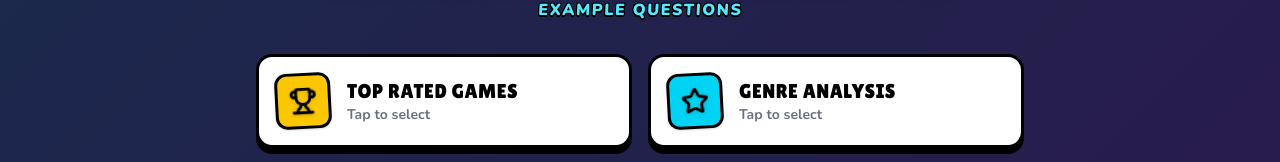
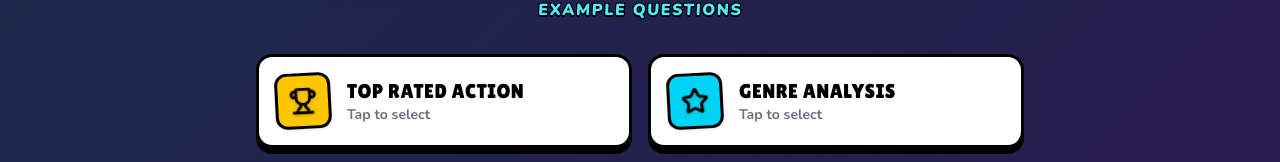
Before and after one commit to ShawnZong/amazing-game-analytics-ai-chatbot, a Next.js app in the folder apps/frontend/: page / in a window 1280 px wide. Shown: the part 334-496 px from the top of the page. Built offline with nearby package versions, Linux system fonts and the light colour scheme.

Commit message:
fix: improve markdown table rendering and add filters to suggestions

```diff
--- a/apps/frontend/src/client/components/chat/chat-list.tsx
+++ b/apps/frontend/src/client/components/chat/chat-list.tsx
@@ -16,29 +16,29 @@ interface ChatListProps {
 const SUGGESTIONS = [
   {
     icon: Trophy,
-    label: "Top Rated Games",
-    query: "What are the highest rated action games released in year 2025?",
+    label: "Top Rated Action",
+    query: "Show me action games with rating above 4.0 released in 2025 on PC platform with at least 100 reviews",
     bgColor: "bg-yellow-400",
     hoverColor: "group-hover:bg-yellow-300",
   },
   {
     icon: Star,
     label: "Genre Analysis",
-    query: "Compare the average ratings for Action and Strategy genres for games released in year 2025",
+    query: "Compare the average ratings for Action and Strategy genres for games released in 2025 on PC platform with at least 50 reviews",
     bgColor: "bg-cyan-400",
     hoverColor: "group-hover:bg-cyan-300",
   },
   {
     icon: Zap,
     label: "Game Analysis",
-    query: "Provide a summary and key performance metrics for the game Hollow Knight: Silksong.",
+    query: "Provide a summary and key performance metrics for the game Hollow Knight: Silksong",
     bgColor: "bg-purple-400",
     hoverColor: "group-hover:bg-purple-300",
   },
   {
     icon: Skull,
     label: "Game Discovery",
-    query: "Find popular action games with high ratings released from 2022 to 2025",
+    query: "Find action games with rating above 4.0 released from 2022 to 2025 on PC platform with at least 100 reviews",
     bgColor: "bg-emerald-400",
     hoverColor: "group-hover:bg-emerald-300",
   },
```
Also changed, not shown: 2 other files (tests, documents, lock files or other folders).
